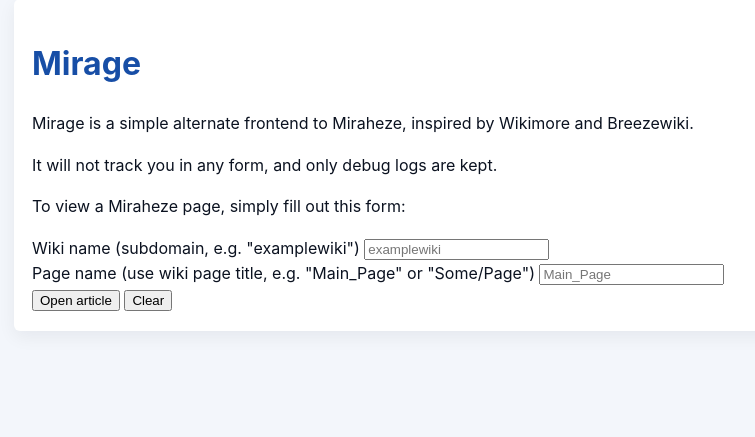
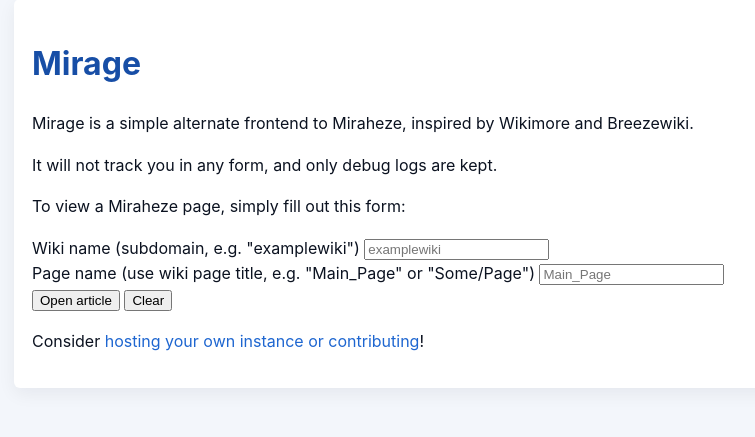
Before and after one commit to gigirassy/Mirage, a Flask app: page / in a window 1280 px wide. Shown: the part 37-474 px from the top of the page, without its empty margins (226-981 px from the left). Run offline with Flask 2, Linux system fonts and the light colour scheme.

Commit message:
Update index.html

```diff
--- a/templates/index.html
+++ b/templates/index.html
@@ -303,6 +303,7 @@ ul.categories li { display: inline; margin-right: 0.6rem; font-size: 13px; color
         <button id="openBtn" type="submit">Open article</button>
         <button id="clearBtn" type="button">Clear</button>
       </div>
+    <p>Consider <a href="https://github.com/gigirassy/Mirage/">hosting your own instance or contributing</a>!</p>
   </div></div>
 </body>
 </html>
```
